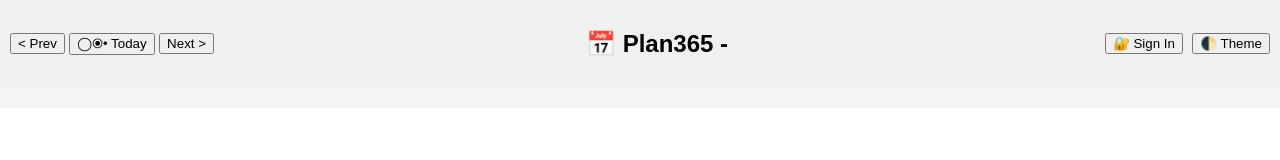
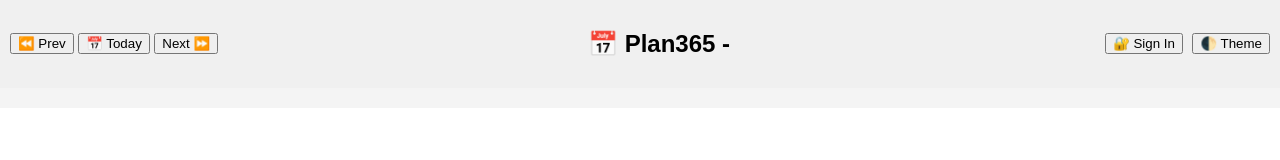
Before and after one commit to KnTanveer/Plan365, a plain HTML site: page index.html in a window 1280 px wide. Drawn offline with Linux system fonts and the light colour scheme.

Commit message:
Update index.html

```diff
--- a/index.html
+++ b/index.html
@@ -98,9 +98,9 @@
 <body>
 <div id="header">
   <div>
-    <button onclick="changeYear(-1)">&lt; Prev</button>
-    <button onclick="goToToday()">◯⦿• Today</button>
-    <button onclick="changeYear(1)">Next &gt;</button>
+    <button onclick="changeYear(-1)">⏪ Prev</button>
+    <button onclick="goToToday()">📅 Today</button>
+    <button onclick="changeYear(1)">Next ⏩</button>
   </div>
   <h2>📅 Plan365 - <span id="year-label"></span></h2>
   <div>
```
